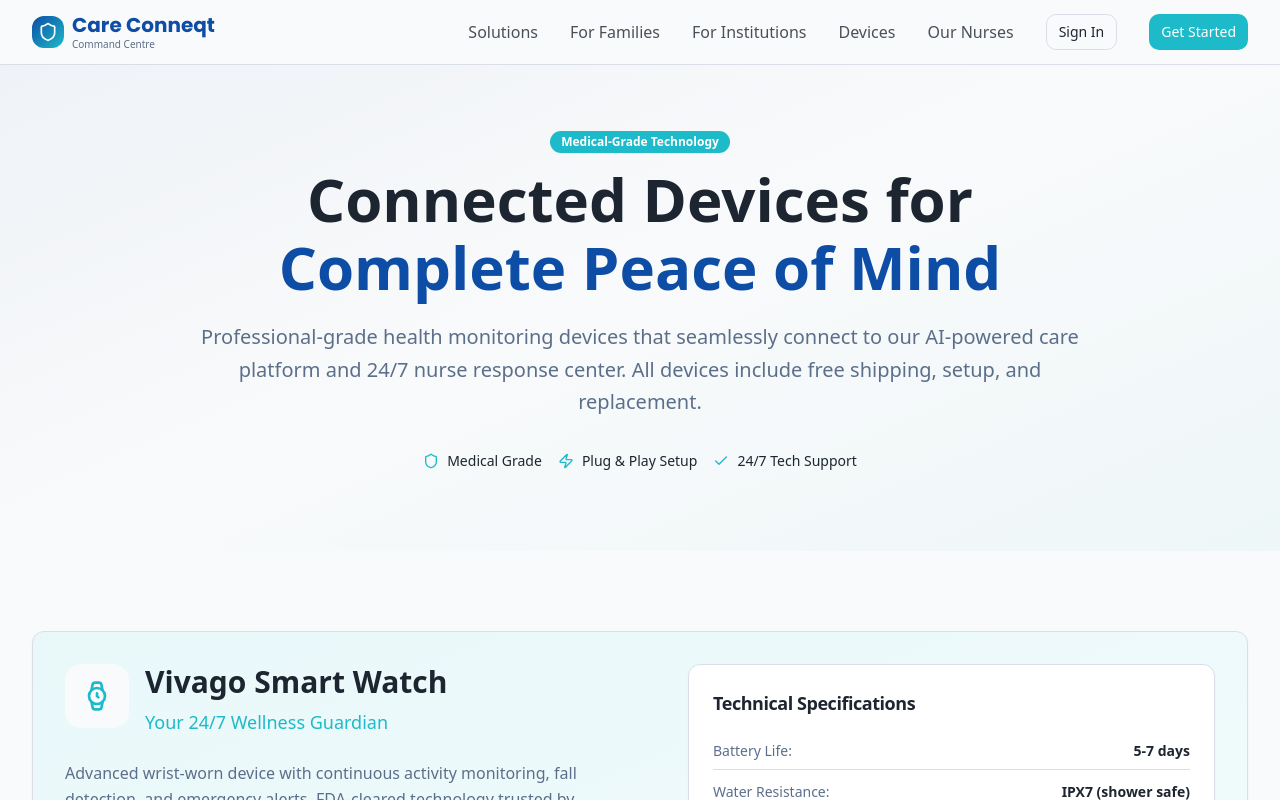
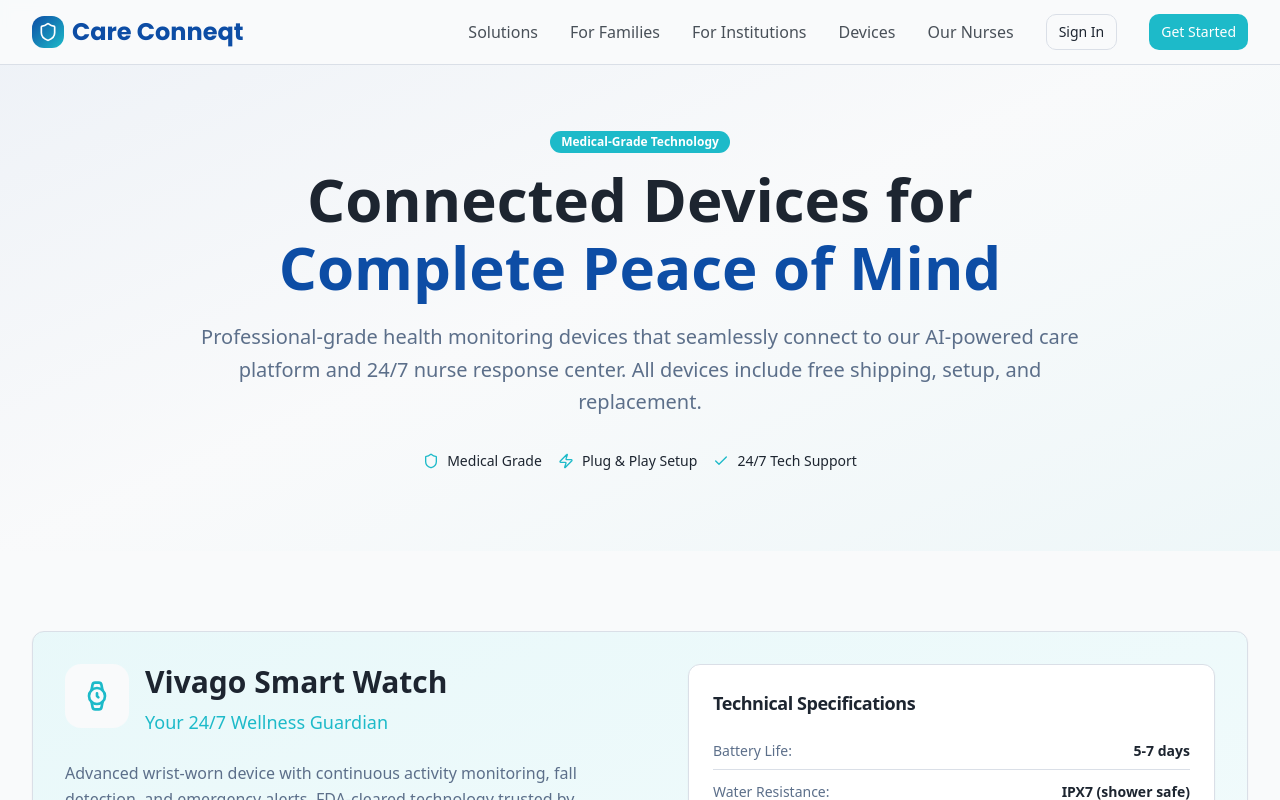
Before and after one commit to LeeSpain/care-conneqt, a React (Vite) app: page /devices in a window 1280 px wide. Shown: the top 800 px of the page. Built offline with nearby package versions, Linux system fonts and the light colour scheme; the HTML template or start-up script is replaced by a standard one.

Commit message:
Remove "Command Centre" branding

```diff
--- a/src/components/AppSidebar.tsx
+++ b/src/components/AppSidebar.tsx
@@ -49,14 +49,9 @@ export function AppSidebar() {
             <Shield className="h-6 w-6 text-white" />
           </div>
           {!isCollapsed && (
-            <div className="flex flex-col">
-              <span className="text-lg font-bold text-sidebar-foreground font-['Poppins']">
-                Care Conneqt
-              </span>
-              <span className="text-xs text-sidebar-foreground/60 font-medium">
-                Command Centre
-              </span>
-            </div>
+            <span className="text-lg font-bold text-sidebar-foreground font-['Poppins']">
+              Care Conneqt
+            </span>
           )}
         </div>
       </SidebarHeader>
--- a/src/components/Footer.tsx
+++ b/src/components/Footer.tsx
@@ -13,10 +13,7 @@ export const Footer = () => {
               >
                 <Shield className="h-5 w-5 text-white" />
               </div>
-              <div className="flex flex-col">
-                <span className="text-lg font-bold font-['Poppins']">Care Conneqt</span>
-                <span className="text-xs text-white/60 font-medium">Command Centre</span>
-              </div>
+              <span className="text-xl font-bold font-['Poppins']">Care Conneqt</span>
             </div>
             <p className="text-white/80 text-sm">
               Connected Health. Human Care.
--- a/src/components/Navigation.tsx
+++ b/src/components/Navigation.tsx
@@ -16,14 +16,9 @@ export const Navigation = () => {
             >
               <Shield className="h-5 w-5 text-white" />
             </div>
-            <div className="flex flex-col">
-              <span className="text-xl font-bold font-['Poppins'] text-primary leading-tight">
-                Care Conneqt
-              </span>
-              <span className="text-[10px] text-muted-foreground font-medium leading-tight">
-                Command Centre
-              </span>
-            </div>
+            <span className="text-2xl font-bold font-['Poppins'] text-primary">
+              Care Conneqt
+            </span>
           </a>
 
           <div className="hidden md:flex items-center gap-8">
```
